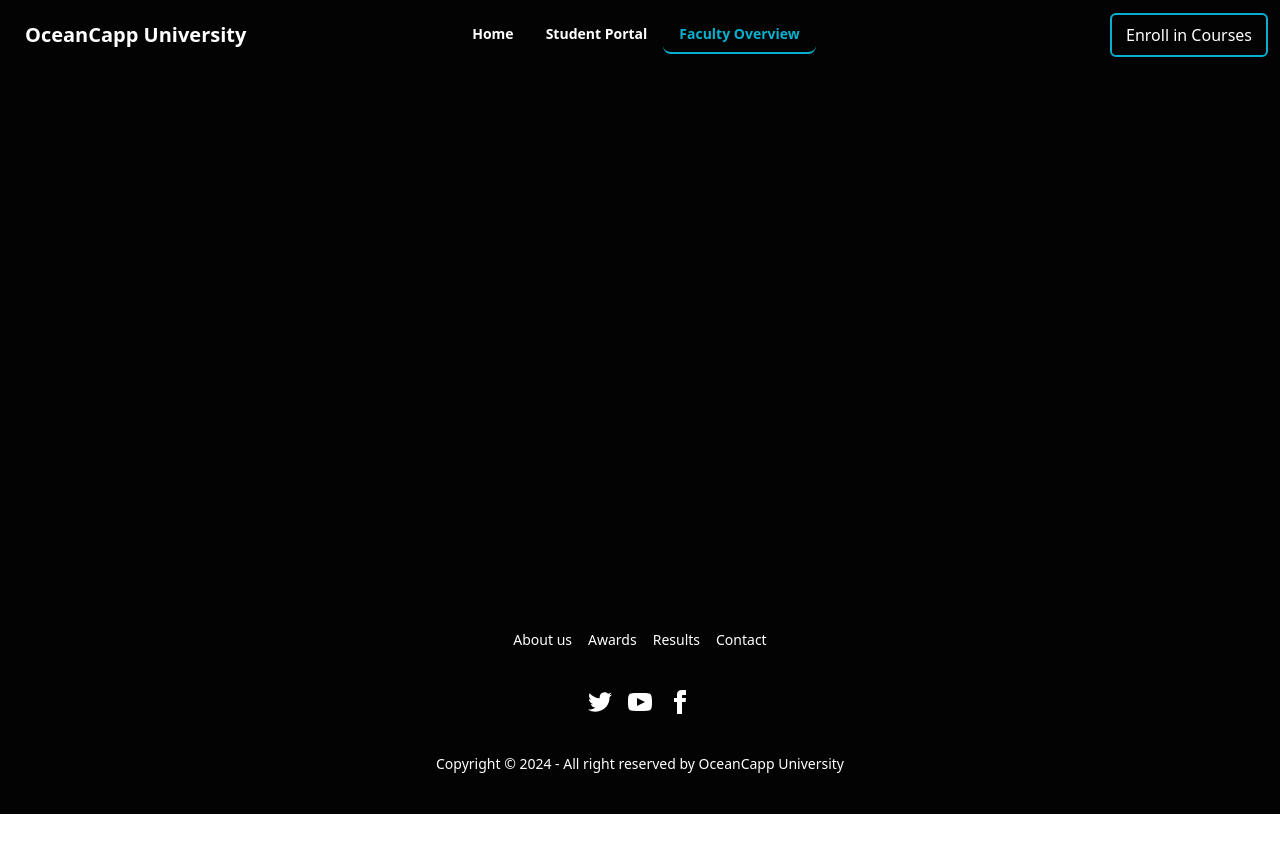
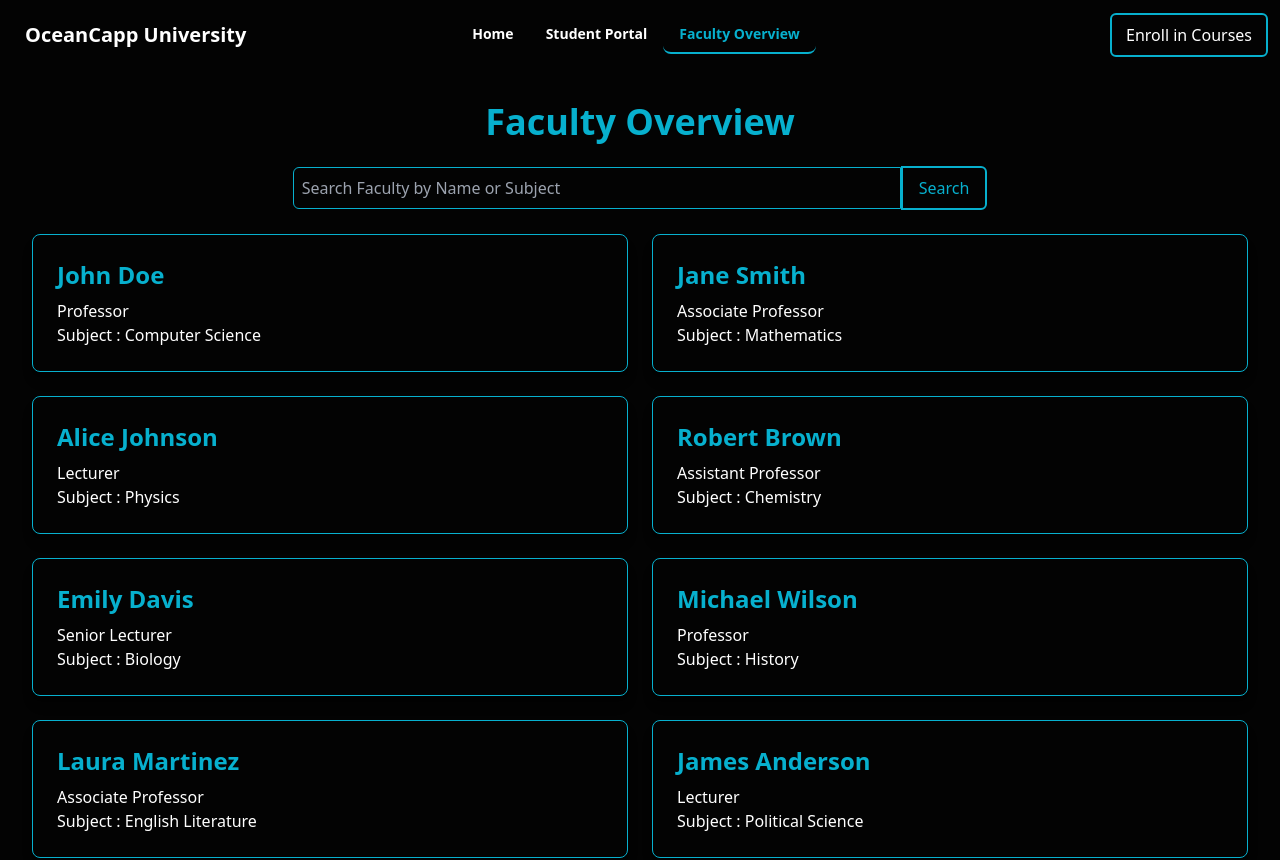
Before and after one commit to Monwar23/Student-Management-System, a React (Vite) app: page /faculty in a window 1280 px wide. Shown: the top 860 px of the page. Before the commit the page ends 814 px from the top, so only its background shows below. Built offline with nearby package versions, Linux system fonts and the light colour scheme.

Commit message:
faculty management page completed

```diff
--- a/src/Pages/FacultyManagement.jsx
+++ b/src/Pages/FacultyManagement.jsx
@@ -1,11 +1,83 @@
-import React from 'react';
+import { useState } from "react";
+
+const facultyList = [
+    { name: "John Doe", designation: "Professor", subject: "Computer Science", officeHours: "10 AM - 12 PM", contact: "john@university.edu" },
+    { name: "Jane Smith", designation: "Associate Professor", subject: "Mathematics", officeHours: "1 PM - 3 PM", contact: "jane@university.edu" },
+    { name: "Alice Johnson", designation: "Lecturer", subject: "Physics", officeHours: "11 AM - 1 PM", contact: "alice@university.edu" },
+    { name: "Robert Brown", designation: "Assistant Professor", subject: "Chemistry", officeHours: "2 PM - 4 PM", contact: "robert@university.edu" },
+    { name: "Emily Davis", designation: "Senior Lecturer", subject: "Biology", officeHours: "9 AM - 11 AM", contact: "emily@university.edu" },
+    { name: "Michael Wilson", designation: "Professor", subject: "History", officeHours: "12 PM - 2 PM", contact: "michael@university.edu" },
+    { name: "Laura Martinez", designation: "Associate Professor", subject: "English Literature", officeHours: "10 AM - 12 PM", contact: "laura@university.edu" },
+    { name: "James Anderson", designation: "Lecturer", subject: "Political Science", officeHours: "3 PM - 5 PM", contact: "james@university.edu" },
+    { name: "Sarah Lee", designation: "Assistant Professor", subject: "Economics", officeHours: "11 AM - 1 PM", contact: "sarah@university.edu" },
+    { name: "David White", designation: "Professor", subject: "Philosophy", officeHours: "9 AM - 11 AM", contact: "david@university.edu" }
+  ];
+
 
 const FacultyManagement = () => {
-    return (
-        <div>
+  const [search, setSearch] = useState("");
+  const [expandedIndex, setExpandedIndex] = useState(null);
 
-        </div>
-    );
+  const filteredFaculty = facultyList.filter((faculty) =>
+    faculty.name.toLowerCase().includes(search.toLowerCase()) ||
+    faculty.subject.toLowerCase().includes(search.toLowerCase())
+  );
+
+  const toggleExpand = (index) => {
+    setExpandedIndex(expandedIndex === index ? null : index);
+  };
+
+  const handleSearch = () => {
+    console.log("Search term:", search);
+  };
+
+  return (
+    <div className="p-8 min-h-screen">
+      <h1 className="text-4xl font-bold mb-6 text-center text-[#07B0CE]">Faculty Overview</h1>
+
+      <div className="flex justify-center items-center mb-6">
+        <input
+          type="text"
+          placeholder="Search Faculty by Name or Subject"
+          className="border border-[#07B0CE] focus:border-[#07B0CE] focus:outline-[#07B0CE] p-2 rounded-l-md w-1/2 md:w-1/2 bg-transparent text-white"
+          value={search}
+          onChange={(e) => setSearch(e.target.value)}
+        />
+        <button
+          className="text-[#07B0CE] px-4 py-2 rounded-r-md border-2 border-[#07B0CE] hover:bg-[#07B0CE] hover:text-white hover:font-bold transition"
+          onClick={handleSearch}
+        >
+          Search
+        </button>
+      </div>
+
+      <div className="grid gap-6 md:grid-cols-2">
+        {filteredFaculty.map((faculty, index) => (
+          <div
+            key={index}
+            className="border border-[#07B0CE] p-6 shadow-lg rounded-lg hover:shadow-xl transition relative"
+          >
+            <div className="cursor-pointer" onClick={() => toggleExpand(index)}>
+              <h2 className="text-2xl font-semibold text-[#07B0CE]">{faculty.name}</h2>
+              <p className="text-white mt-2">{faculty.designation}</p>
+              <p className="text-white">Subject : {faculty.subject}</p>
+            </div>
+
+            {expandedIndex === index && (
+              <div className="mt-4 border border-[#07B0CE] p-4 rounded-lg shadow-lg">
+                <p className="text-white"><strong>Office Hours : </strong> {faculty.officeHours}</p>
+                <p className="text-white"><strong>Contact : </strong> <a href={`mailto:${faculty.contact}`} className="text-white">{faculty.contact}</a></p>
+              </div>
+            )}
+          </div>
+        ))}
+
+        {filteredFaculty.length === 0 && (
+          <p className="text-center text-white">No faculty members found.</p>
+        )}
+      </div>
+    </div>
+  );
 };
 
 export default FacultyManagement;
--- a/src/Pages/StudentDashboard.jsx
+++ b/src/Pages/StudentDashboard.jsx
@@ -32,12 +32,12 @@ const StudentDashboard = () => {
             onMouseLeave={() => setHoveredCourse(null)}
           >
             <h2 className="text-2xl font-semibold text-[#07B0CE]">{course.name}</h2>
-            <p className="text-white mt-2">Grade: <span className="font-bold">{course.grade}</span></p>
-            <p className="text-white">Professor: {course.professor}</p>
+            <p className="text-white mt-2">Grade : <span className="font-bold">{course.grade}</span></p>
+            <p className="text-white">Professor : {course.professor}</p>
 
             {hoveredCourse === index && (
               <div className="absolute top-0 right-0 p-4 border-2 border-[#07B0CE] rounded-lg shadow-lg z-10">
-                <p className="text-white">Contact: <a href={`mailto:${course.contact}`} className="text-white">{course.contact}</a></p>
+                <p className="text-white">Contact : <a href={`mailto:${course.contact}`} className="text-white">{course.contact}</a></p>
               </div>
             )}
           </div>
```
